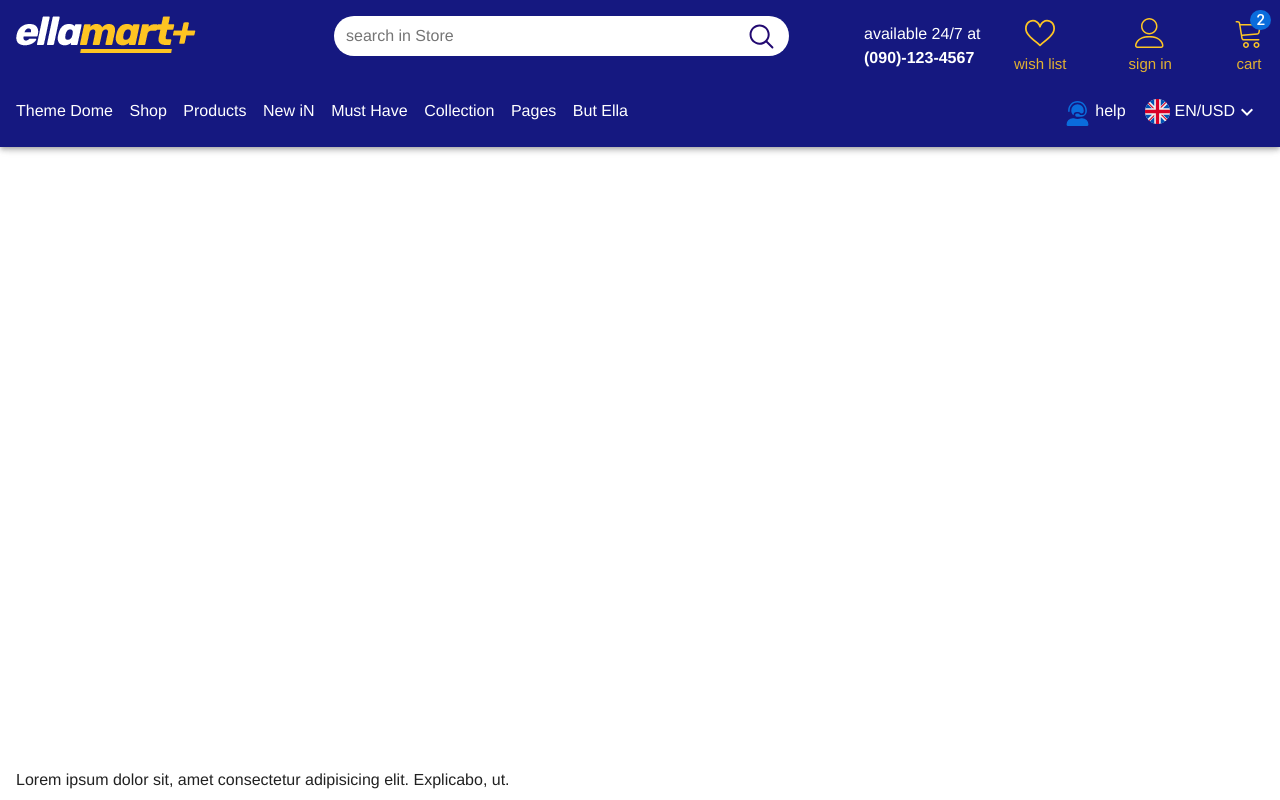
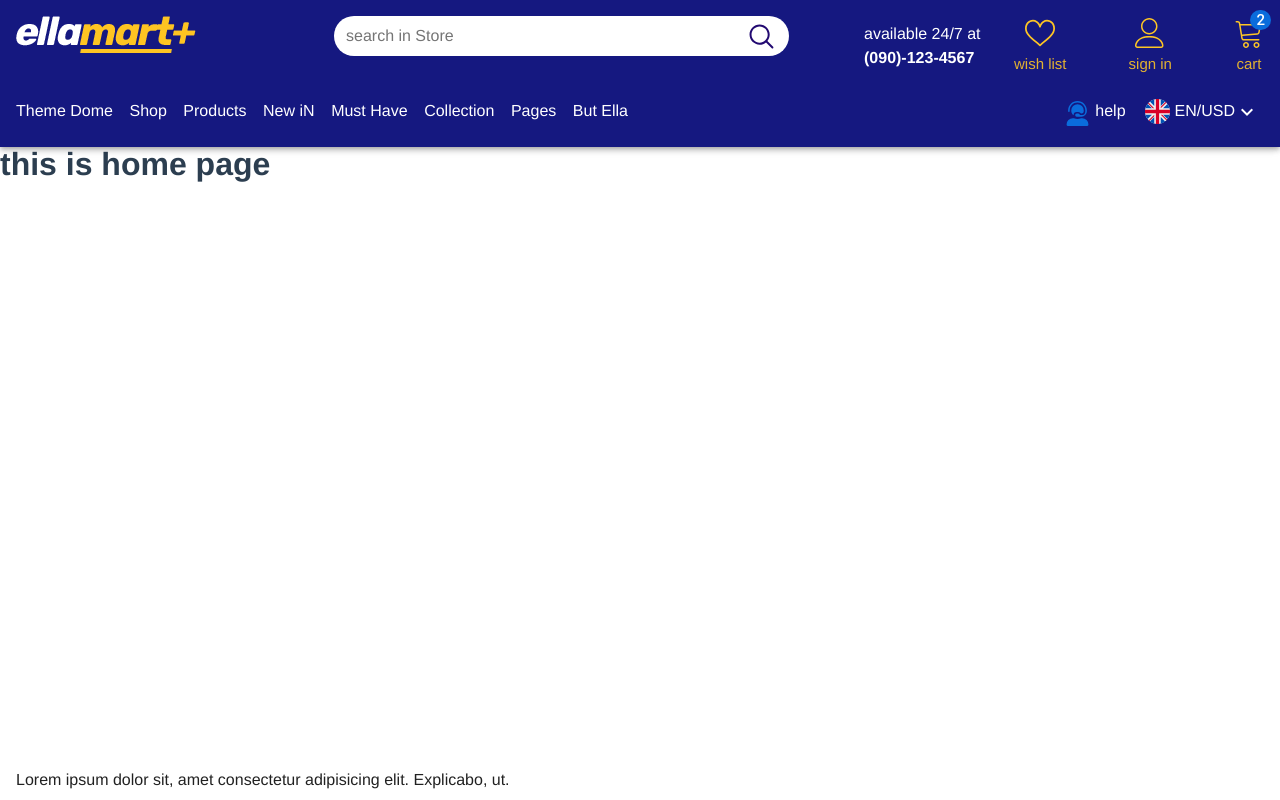
Before and after one commit to Vue-Project/ellamarkt, a Vue app: page / in a window 1280 px wide. Built offline with nearby package versions, Linux system fonts and the light colour scheme.

Commit message:
refactor(layout): restructure layout components for better readability
Simplify the layout structure by removing unnecessary div and reordering components. Adjust padding in App.vue to ensure proper spacing. These changes improve maintainability and visual consistency.

```diff
--- a/src/App.vue
+++ b/src/App.vue
@@ -34,4 +34,7 @@
         }
     }
 }
+.v-main {
+    padding-top: 140px !important;
+}
 </style>
```
Also changed, not shown: src/components/Applayout.vue (+3 -4 lines).
